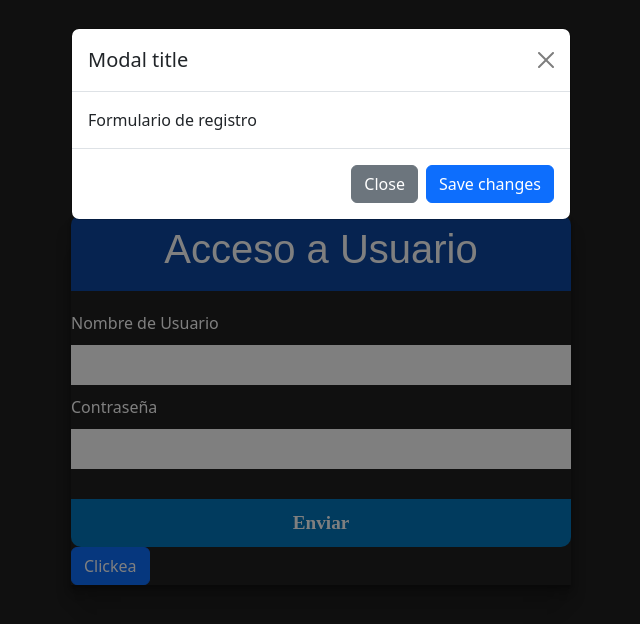
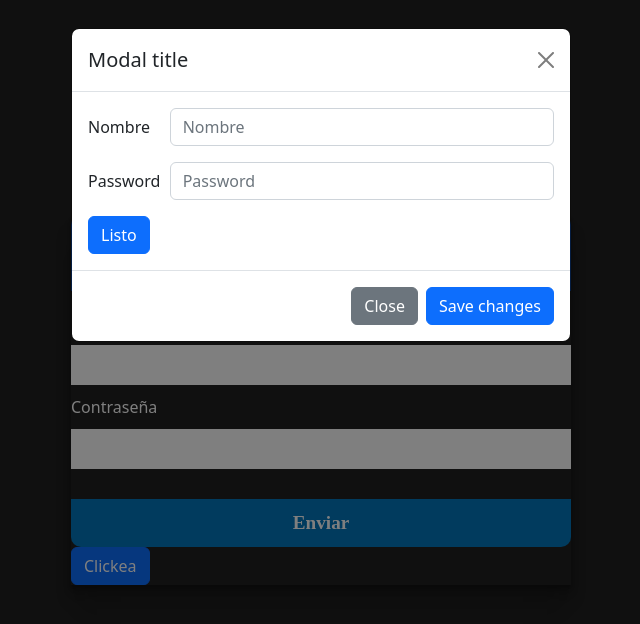
Before and after one commit to heriberto2300/bitacora, a React (Create React App) app in the folder client/: page /login in a window 1280 px wide. Both pictures are taken after a click on the button "Clickea". Shown: the top 624 px of the page, without its empty margins (319-959 px from the left). Built offline with nearby package versions, Linux system fonts and the light colour scheme.

Commit message:
Registro basico terminado, adicion de usuarios a base de datos

```diff
--- a/client/src/components/FormRegister.js
+++ b/client/src/components/FormRegister.js
@@ -1,11 +1,60 @@
 import React from "react";
 
 function FormRegister() {
-    return(
-        <div>
-            Formulario de registro
+  const [data, setData] = React.useState({
+    name: '',
+    password: '',
+  });
+
+  const postUser = (e) => {
+    e.preventDefault();
+    const url = "http://192.168.100.11:8000/register";
+    const params = {
+      method: 'POST',
+      mode: 'cors',
+      headers: {
+        'Content-Type': 'application/json'
+      },
+      body: JSON.stringify(data),
+    }
+
+    fetch(url, params)
+      .then(res => res.json())
+      .then(data => console.log(data))
+      .catch(err => console.log(err));
+  }
+
+  const handleChange = (e) => {
+    const { target } = e;
+    const { name, value } = target;
+
+    const newValues = {
+      ...data,
+      [name]: value,
+    };
+
+    setData(newValues);
+  }
+
+  return(
+    <>
+      <form onSubmit={postUser}>
+        <div className="row mb-3">
+          <label htmlFor="name" className="col-sm-2 col-form-label">Nombre</label>
+          <div className="col-sm-10">
+            <input type="text" className="form-control" name="name" placeholder="Nombre" onChange={handleChange} required/>
+          </div>
         </div>
-    );
+        <div className="row mb-3">
+          <label htmlFor="password" className="col-sm-2 col-form-label">Password</label>
+          <div className="col-sm-10">
+            <input type="text" className="form-control" name="password" placeholder="Password" onChange={handleChange} required/>
+          </div>
+        </div>
+          <button type="onSubmit" className="btn btn-primary">Listo</button>
+      </form>
+    </>
+  );
 }
 
 export default FormRegister;
```
